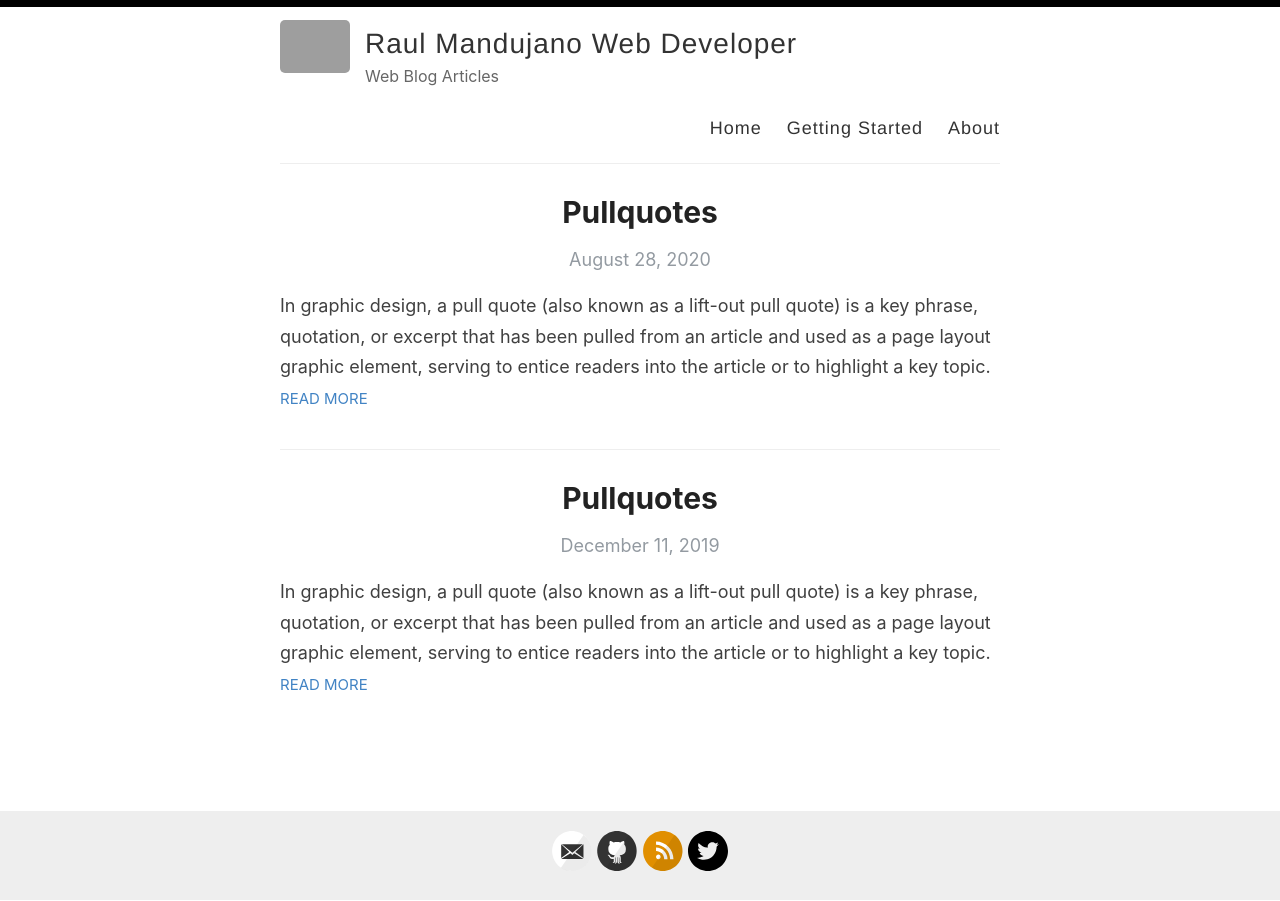
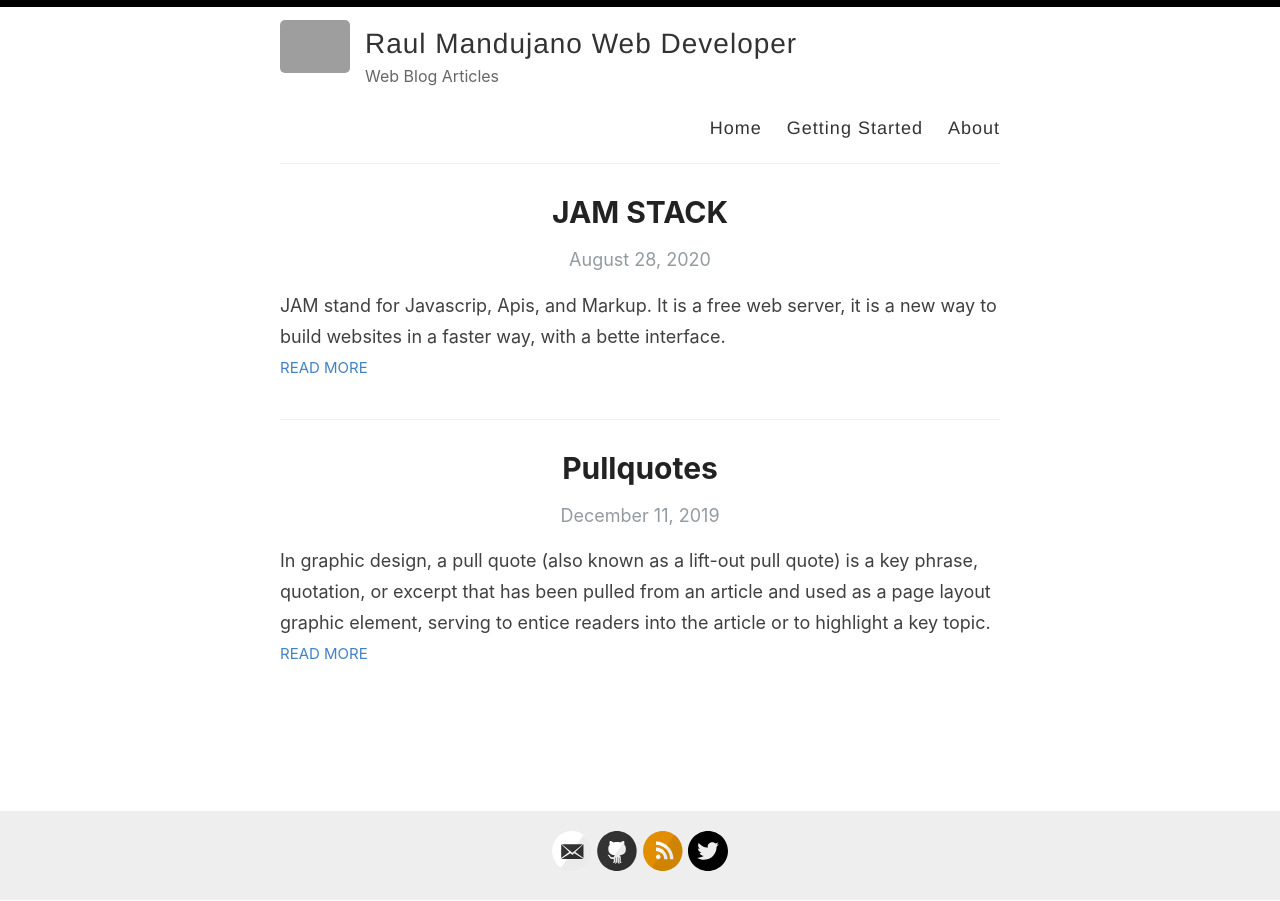
Before and after one commit to RaulMandujano/RaulPage, a Jekyll site: the page built from index.html, in a window 1280 px wide. Built offline with Jekyll 4.4.1, drawn with Linux system fonts in a browser that asks for light colours; the list of posts is cut into pages by our own code; grey boxes are pictures that could not be loaded.

Commit message:
Update 2020-08-28-jamstack.md

```diff
--- a/_posts/2020-08-28-jamstack.md
+++ b/_posts/2020-08-28-jamstack.md
@@ -1,8 +1,8 @@
 ---
 layout: post
-title:  Pullquotes
+title:  JAM STACK
 categories: [HTML,Code]
-excerpt: In graphic design, a pull quote (also known as a lift-out pull quote) is a key phrase, quotation, or excerpt that has been pulled from an article and used as a page layout graphic element, serving to entice readers into the article or to highlight a key topic.
+excerpt: JAM stand for Javascrip, Apis, and Markup. It is a free web server, it is a new way to build websites in a faster way, with a bette interface.
 ---
 
 JAM stand for Javascrip, Apis, and Markup. It is a free web server, it is a new way to build websites in a faster way, with a bette interface. They connect thought internet to inretac and offer a better service and platform for users. The way Jam stack work has been getting very popular by developer since it woth with diverse website services as:
```
